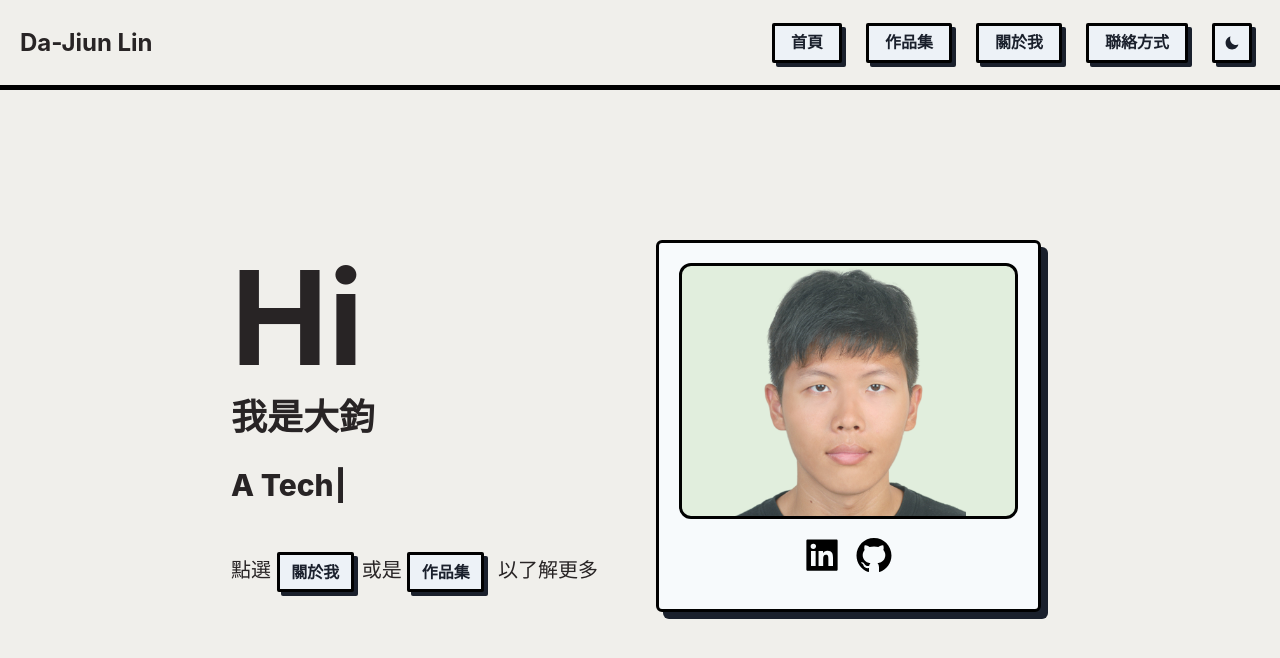
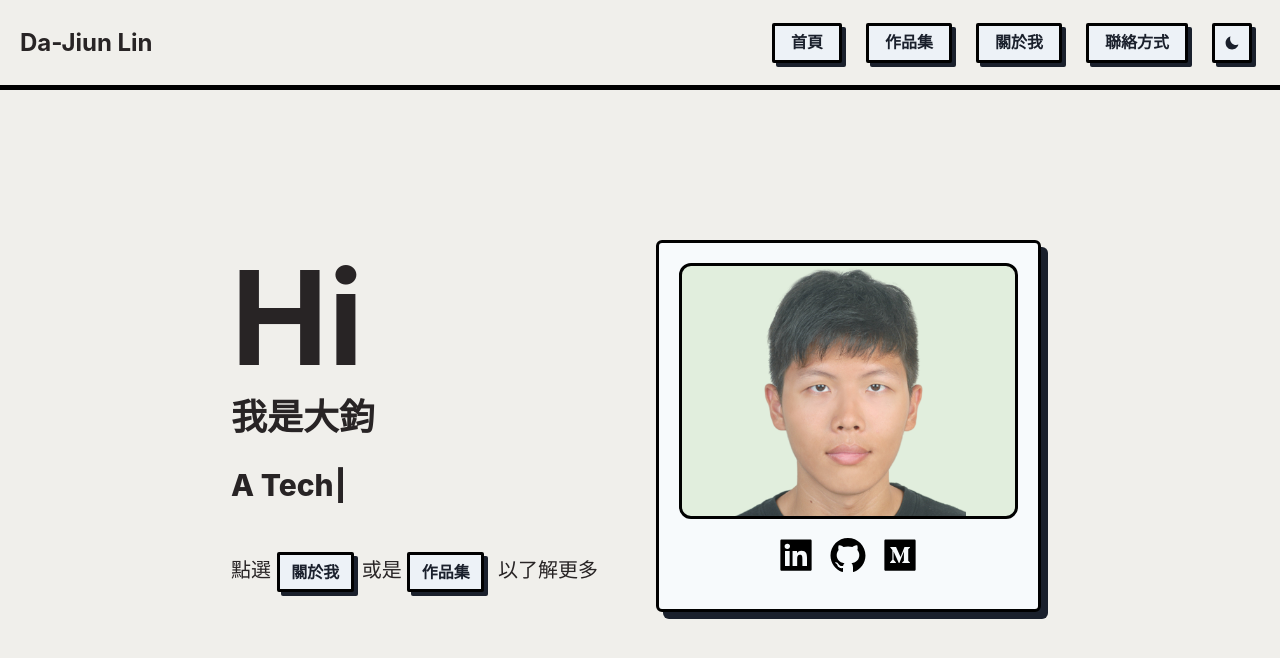
Before and after one commit to Lindahehexd/retro-portfolio, a Next.js app: page / in a window 1280 px wide. Shown: the top 658 px of the page. Built offline with nearby package versions, Linux system fonts and the light colour scheme.

Commit message:
update: update the file

```diff
--- a/src/components/AboutPage/AboutMeBox.tsx
+++ b/src/components/AboutPage/AboutMeBox.tsx
@@ -142,7 +142,7 @@ const AboutMeBox = () => {
                 Recoil{" "}
               </Flex>
               <Flex justify="center" border={border} boxShadow={boxShadow} borderRadius="lg" _hover={{ bg: bg }}>
-                Redux{" "}
+                Git{" "}
               </Flex>
               <Flex justify="center" border={border} boxShadow={boxShadow} borderRadius="lg" _hover={{ bg: bg }}>
                 Chakra UI{" "}
--- a/src/components/Hompage/Home.tsx
+++ b/src/components/Hompage/Home.tsx
@@ -1,6 +1,6 @@
 import { Flex, Text, Heading, SimpleGrid, Button, Card, CardBody, Image, Icon } from "@chakra-ui/react";
 import { Wrap, WrapItem } from "@chakra-ui/react";
-import { AiFillLinkedin, AiFillGithub } from "react-icons/ai";
+import { AiFillLinkedin, AiFillGithub, AiFillMediumSquare } from "react-icons/ai";
 import { SiGmail } from "react-icons/si";
 import { useColorModeValue } from "@chakra-ui/react";
 import TypeEffect from "./TypeEffect";
@@ -69,6 +69,9 @@ const HomeItem = () => {
               <Link href="https://github.com/Lindahehexd">
                 <Icon fontSize={40} as={AiFillGithub} cursor="pointer"  color={iconBg}  _hover={{color:iconHoverBg}}/>
               </Link>
+              <Link href="https://medium.com/@tkd09152129">
+                <Icon fontSize={40} as={AiFillMediumSquare} cursor="pointer"  color={iconBg}  _hover={{color:iconHoverBg}}/>
+              </Link>
             </Flex>
           </CardBody>
         </Card>
--- a/src/components/Hompage/TypeEffect.tsx
+++ b/src/components/Hompage/TypeEffect.tsx
@@ -4,7 +4,7 @@ const TypeEffect = () => {
   return (
     <Typewriter
       options={{
-        strings: ["A Technical Writer", "A Frontend Deveploper"],
+        strings: ["A Technical Writer", "A Developer"],
         autoStart: true,
         loop: true,
       }}
```
Also changed, not shown: 1 other file (tests, documents, lock files or other folders).
